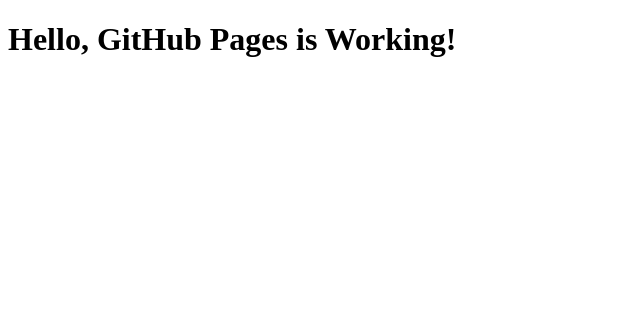
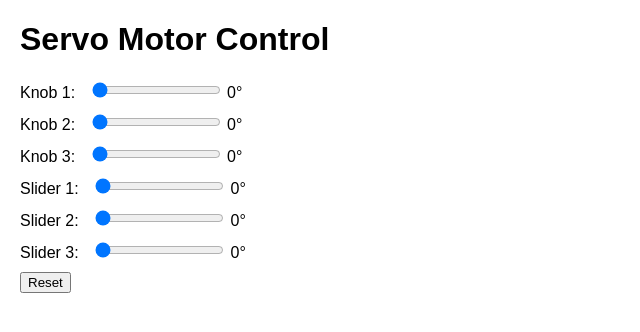
Before and after one commit to nithin0016/phy, a plain HTML site: page index.html in a window 1280 px wide. Shown: the whole page, without its empty margins (0-640 px from the left). Drawn offline with Linux system fonts and the light colour scheme.

Commit message:
Update index.html

```diff
--- a/index.html
+++ b/index.html
@@ -1,9 +1,62 @@
 <!DOCTYPE html>
-<html>
+<html lang="en">
 <head>
-    <title>Test Page</title>
+    <meta charset="UTF-8">
+    <meta name="viewport" content="width=device-width, initial-scale=1.0">
+    <title>Servo Control</title>
+    <style>
+        body { font-family: Arial, sans-serif; margin: 20px; }
+        .control { margin-bottom: 10px; }
+        label { margin-right: 10px; }
+    </style>
 </head>
 <body>
-    <h1>Hello, GitHub Pages is Working!</h1>
+    <h1>Servo Motor Control</h1>
+    <div class="control">
+        <label for="knob1">Knob 1:</label>
+        <input type="range" id="knob1" min="0" max="90" value="0" oninput="updateValue('knob1Value', this.value)">
+        <span id="knob1Value">0°</span>
+    </div>
+    <div class="control">
+        <label for="knob2">Knob 2:</label>
+        <input type="range" id="knob2" min="0" max="90" value="0" oninput="updateValue('knob2Value', this.value)">
+        <span id="knob2Value">0°</span>
+    </div>
+    <div class="control">
+        <label for="knob3">Knob 3:</label>
+        <input type="range" id="knob3" min="0" max="90" value="0" oninput="updateValue('knob3Value', this.value)">
+        <span id="knob3Value">0°</span>
+    </div>
+    <div class="control">
+        <label for="slider1">Slider 1:</label>
+        <input type="range" id="slider1" min="0" max="90" value="0" oninput="updateValue('slider1Value', this.value)">
+        <span id="slider1Value">0°</span>
+    </div>
+    <div class="control">
+        <label for="slider2">Slider 2:</label>
+        <input type="range" id="slider2" min="0" max="90" value="0" oninput="updateValue('slider2Value', this.value)">
+        <span id="slider2Value">0°</span>
+    </div>
+    <div class="control">
+        <label for="slider3">Slider 3:</label>
+        <input type="range" id="slider3" min="0" max="90" value="0" oninput="updateValue('slider3Value', this.value)">
+        <span id="slider3Value">0°</span>
+    </div>
+    <button onclick="resetControls()">Reset</button>
+
+    <script>
+        function updateValue(id, value) {
+            document.getElementById(id).innerText = value + '°';
+        }
+
+        function resetControls() {
+            const controls = document.querySelectorAll('input[type="range"]');
+            controls.forEach(control => {
+                control.value = 0;
+                const valueId = control.id + 'Value';
+                document.getElementById(valueId).innerText = '0°';
+            });
+        }
+    </script>
 </body>
 </html>
```
